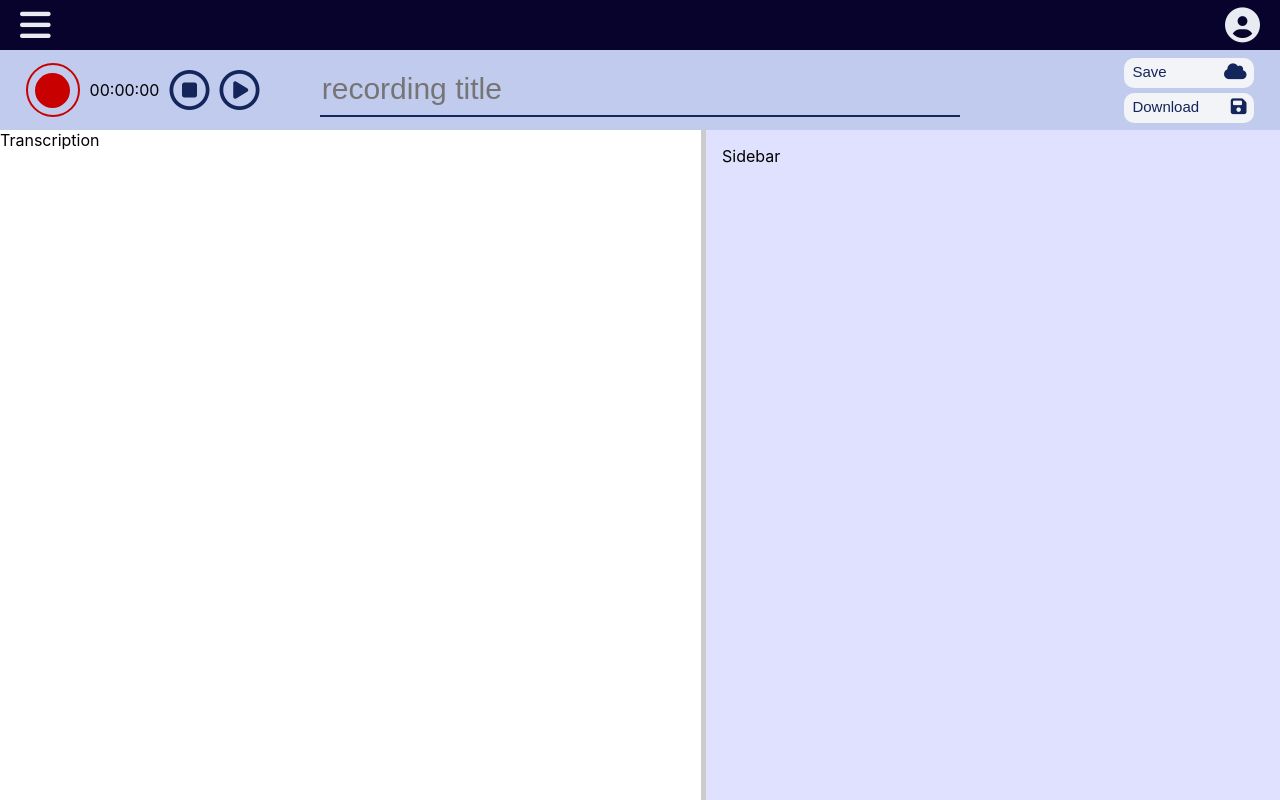
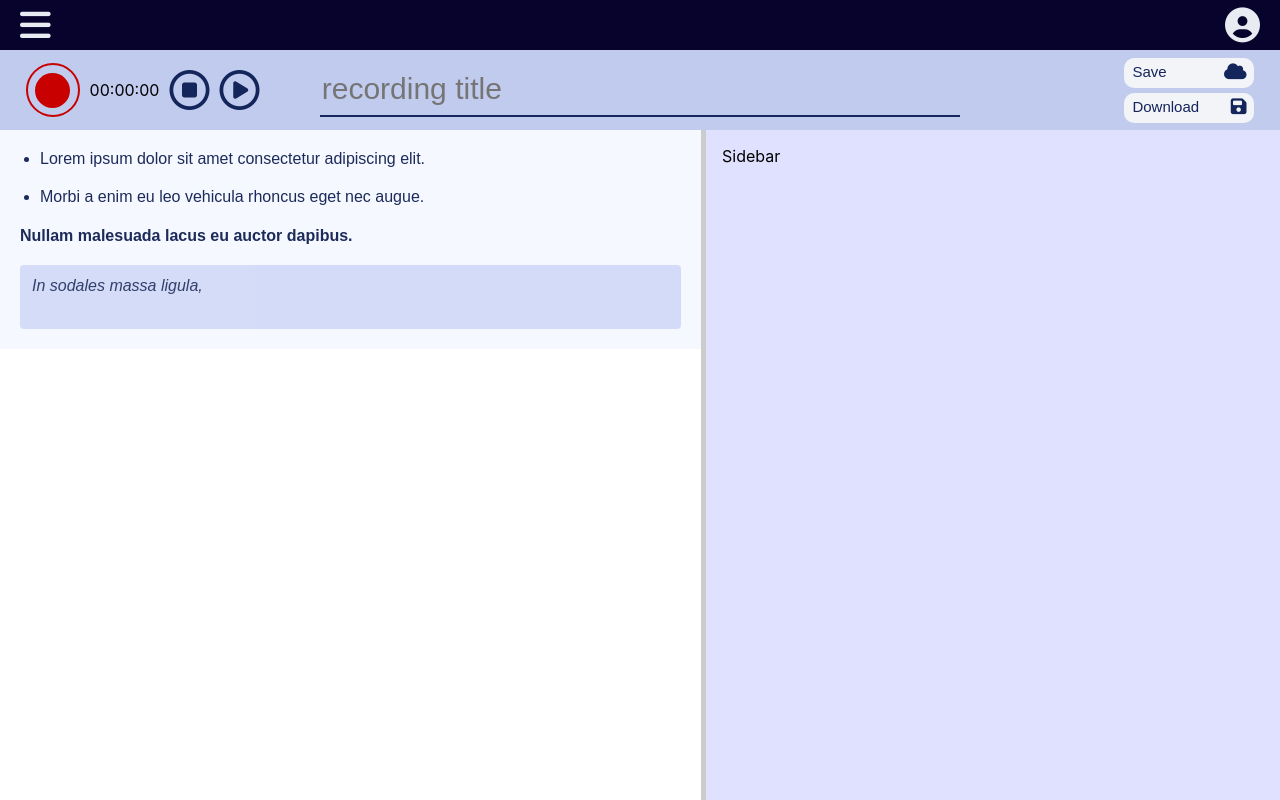
Before and after one commit to ayleenpt/echonotes, a React (Create React App) app: page / in a window 1280 px wide. Both pictures are taken after a click on the icon 239 px from the left and 90 px from the top of the page. Built offline with nearby package versions, Linux system fonts and the light colour scheme.

Commit message:
transcript simulation

```diff
--- a/src/Components/Transcription.js
+++ b/src/Components/Transcription.js
@@ -1,11 +1,65 @@
-import '../Styles/Transcription.css'
+import React, { useEffect, useState, useRef } from 'react';
+import '../Styles/Transcription.css';
 
-function Transcription() {
+const lorem = `Lorem ipsum dolor sit amet consectetur adipiscing elit. Morbi a enim eu leo vehicula rhoncus eget nec augue. Nullam malesuada lacus eu auctor dapibus. In sodales massa ligula, a rutrum augue tincidunt eu. Donec interdum finibus augue et pharetra. Maecenas at ante ultrices mi imperdiet euismod. Donec id nisi nec tellus dignissim dignissim. Suspendisse posuere ut tortor nec venenatis. Maecenas eu elit pulvinar, semper lorem vel, venenatis elit. Donec molestie luctus ullamcorper. Phasellus dictum tellus id iaculis posuere. Sed in elit sodales, egestas ex id, porta sem. Morbi tincidunt suscipit hendrerit. Nullam id tellus interdum, gravida purus in, lacinia purus. Cras mi purus, volutpat nec consequat vestibulum, finibus faucibus felis. Vivamus sagittis tellus sit amet mi vehicula maximus. Aenean porta vitae metus vel feugiat.`;
+
+const Transcription = () => {
+  const [words, setWords] = useState([]);
+  const [notes, setNotes] = useState([]);
+  const indexRef = useRef(0);
+  const allWords = useRef(lorem.split(' '));
+  const firstNoteRef = useRef(true);
+
+  useEffect(() => {
+    const interval = setInterval(() => {
+      if (indexRef.current < allWords.current.length) {
+        const nextWord = allWords.current[indexRef.current];
+        setWords(prev => [...prev, nextWord]);
+        indexRef.current++;
+
+        if (/[.!?]$/.test(nextWord)) {
+          const fullSentence = [...words, nextWord].join(' ');
+          setNotes(prev => [...prev, formatNote(fullSentence)]);
+          setWords([]);
+        }
+      }
+    }, 300);
+
+    return () => clearInterval(interval);
+  }, [words]);
+
+  const formatNote = (sentence) => {
+    const isHeader = firstNoteRef.current || Math.random() < 0.3;
+    firstNoteRef.current = false;
+
+    if (isHeader) {
+      return (
+        <div className="note-block" key={Math.random()}>
+          <h4>{sentence}</h4>
+        </div>
+      );
+    } else {
+      return (
+        <div className="note-block" key={Math.random()}>
+          <ul>
+            <li>{sentence}</li>
+          </ul>
+        </div>
+      );
+    }
+  };
+
   return (
-    <div>Transcription
+    <div className="transcription-container">
+      {notes.map((note, i) => (
+        <div key={i}>{note}</div>
+      ))}
 
+      <div className="live-transcription">
+        {words.join(' ')}
+      </div>
     </div>
   );
-}
+};
 
-export default Transcription
+export default Transcription;
--- a/src/Styles/Transcription.css
+++ b/src/Styles/Transcription.css
@@ -1,4 +1,38 @@
-.transcription {
-  padding: 16px;
-  height: 100%;
+/* Transcription.css */
+
+.transcription-container {
+  padding: 20px;
+  background-color: #f5f8ff;
+  font-family: sans-serif;
+  color: #1c2b5a;
 }
+
+.note-block {
+  margin-bottom: 20px;
+}
+
+.note-block h4 {
+  font-weight: bold;
+  margin-bottom: 8px;
+}
+
+.note-block ul {
+  padding-left: 20px;
+  margin: 0;
+}
+
+.note-block ul li {
+  list-style-type: disc;
+  margin-bottom: 6px;
+}
+
+.live-transcription {
+  background-color: #d1d9f8;
+  color: #1c2b5a;
+  padding: 12px;
+  border-radius: 4px;
+  margin-top: 20px;
+  font-style: italic;
+  opacity: 0.9;
+  min-height: 40px;
+}
```
